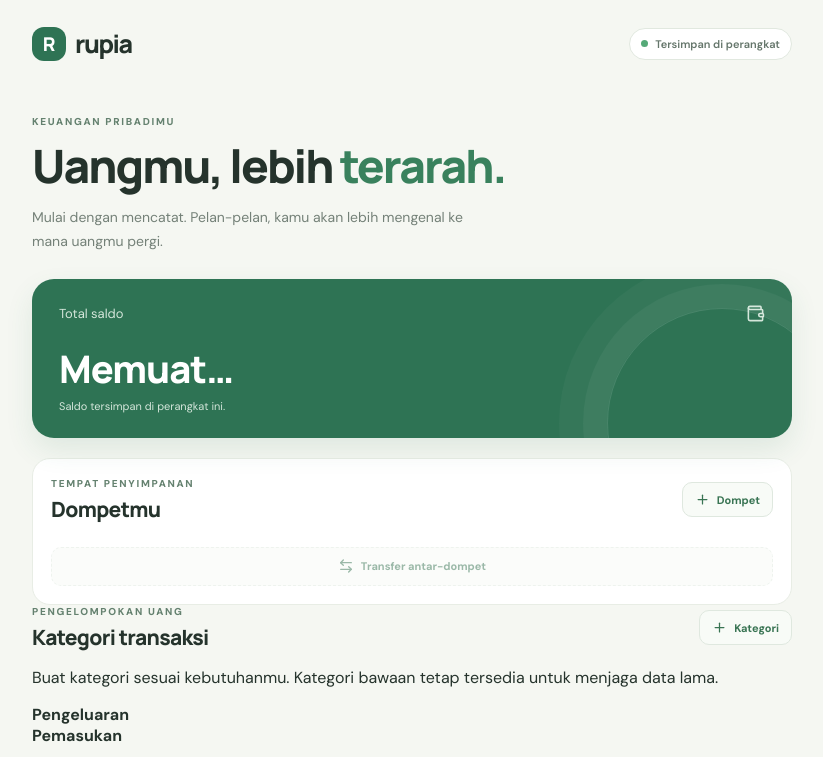
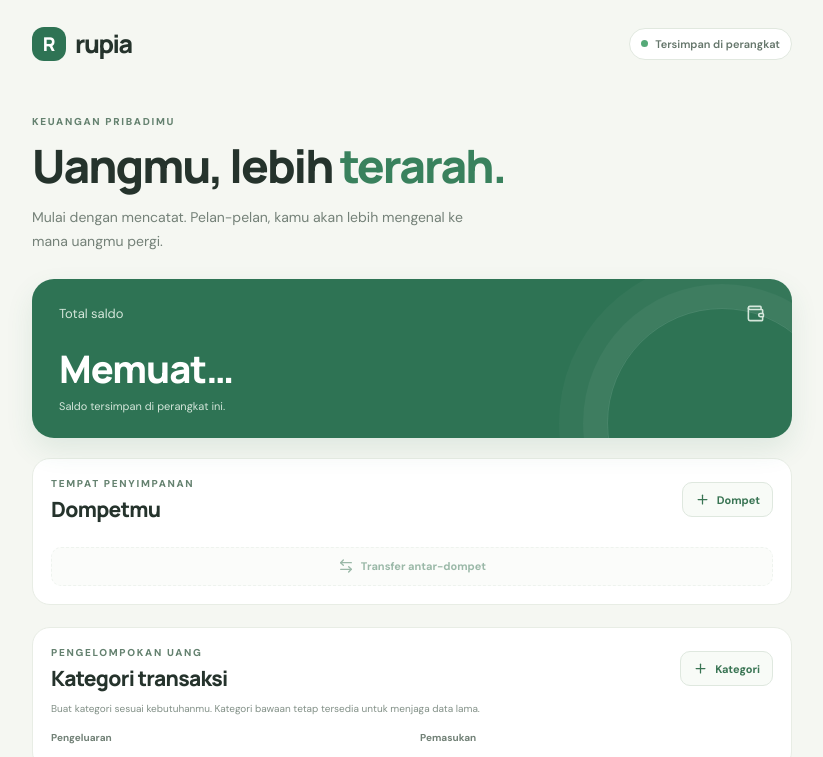
Before and after one commit to satriamada-web/rupia-personal-finance, a React (Vite) app: page / in a window 1280 px wide. Shown: the top 757 px of the page, without its empty margins (228-1051 px from the left). Built offline with nearby package versions, Linux system fonts and the light colour scheme.

Commit message:
Style custom category management

```diff
--- a/src/styles.css
+++ b/src/styles.css
@@ -168,3 +168,21 @@ footer { padding: 34px 0 5px; color: #9aa59d; text-align: center; font-size: 11p
 .backup-status { margin: 12px 0 0; color: #397453; font-size: 10px; line-height: 1.5; }
 .backup-hint { margin: 10px 0 0; color: #9aa59d; font-size: 9px; line-height: 1.5; }
 @media (max-width: 480px) { .backup-section { padding: 14px; } .backup-actions button { font-size: 10px; } }
+
+
+.category-section { margin-top: 22px; padding: 18px; border: 1px solid #e8ede5; border-radius: 18px; background: #fff; }
+.category-description { margin: 9px 0 14px; color: #829087; font-size: 10px; line-height: 1.6; }
+.category-groups { display: grid; grid-template-columns: 1fr 1fr; gap: 16px; }
+.category-group { min-width: 0; }
+.category-group-title { display: block; margin-bottom: 7px; color: #718076; font-size: 10px; }
+.category-manage-row { display: flex; align-items: center; justify-content: space-between; gap: 7px; min-height: 35px; border-bottom: 1px solid #f0f3ef; }
+.category-manage-row > div { display: flex; align-items: center; gap: 7px; min-width: 0; }
+.category-manage-row > div > strong { overflow: hidden; color: #46574c; font-size: 10px; font-weight: 600; text-overflow: ellipsis; white-space: nowrap; }
+.category-manage-row small { flex: 0 0 auto; padding: 2px 5px; border-radius: 5px; color: #8a978e; background: #f2f5f1; font-size: 8px; }
+.category-type-dot { width: 7px; height: 7px; flex: 0 0 auto; border-radius: 50%; }
+.category-type-dot.expense { background: #d49a75; }
+.category-type-dot.income { background: #6eaa7f; }
+.category-manage-actions { display: flex; flex: 0 0 auto; gap: 3px; }
+.category-manage-actions button { display: grid; place-items: center; width: 27px; height: 27px; border: 0; border-radius: 7px; color: #809087; background: #f6f8f5; }
+.category-manage-actions button:hover { color: #2e7354; background: #edf5ee; }
+@media (max-width: 480px) { .category-section { padding: 14px; } .category-groups { grid-template-columns: 1fr; gap: 12px; } }
```
